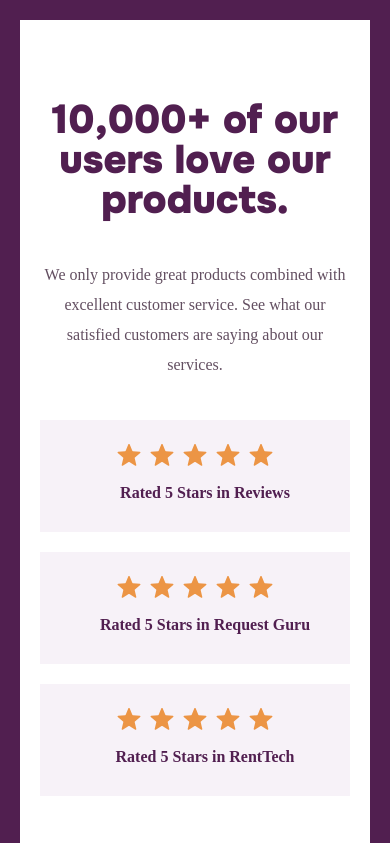
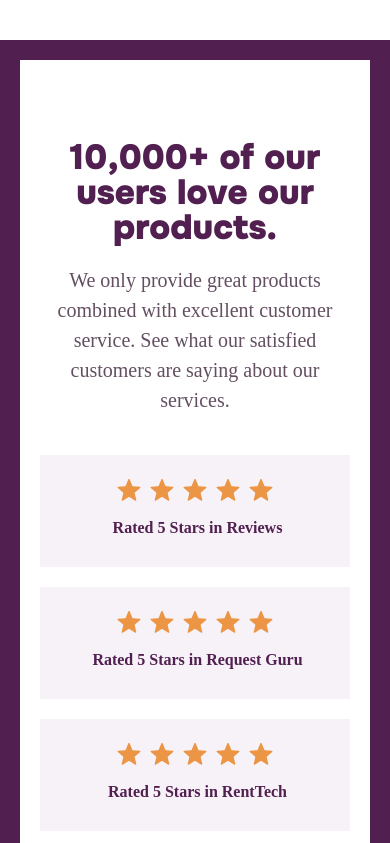
Before and after one commit to ibifaa/Review, a plain HTML site: page index.html in a window 390 px wide. Shown: the top 843 px of the page. Drawn offline with Linux system fonts and the light colour scheme.

Commit message:
fourth commit

```diff
--- a/index.html
+++ b/index.html
@@ -18,8 +18,8 @@
         <div class="sub-container">
             <div class="SectionOne flex">
                 <div class="promotionSection">
-                    <h1>10,000+ of our users love our products.</h1>
-                    <p class="promotion-text">We only provide great products combined with excellent customer service.
+                    <h1 class="promoText">10,000+ of our users love our products.</h1>
+                    <p class="promotion-para">We only provide great products combined with excellent customer service.
                         See what our satisfied
                         customers are saying about our services.</p>
                 </div>
--- a/styles.css
+++ b/styles.css
@@ -7,9 +7,9 @@
 .container{
     width: 100%;
     background-color: #511F50;
-    height: 100vh;
+    /* height: 100vh; */
     padding: 60px;
-    margin: auto;
+    margin: 40px auto;
 
 }
 
@@ -18,7 +18,7 @@
    background-color: white;
    margin: auto;
    padding: 50px 50px;
-   height: 80vh;
+   /* height: 80vh; */
 }
 
 .flex{
@@ -30,28 +30,25 @@
 
 }
 
+.promoText{
+    font-family: Onest;
+    font-weight: 900;
+    font-size: 45px;
+    line-height: 35px;
+    color: #511F50;
+    margin-bottom: 20px;
+
+}
+
 .SectionOne{
     justify-content: space-between;
 }
 
-
-
-h1{
-    font-family: Onest;
-    font-weight: 900;
-    font-size: 35px;
-    line-height: 35px;
-    color: #511F50;
-    margin-bottom: 20px;
-}
-
-.promotion-text{
+.promotion-para{
     font-size: 10px;
     color: #6b5569;
-    /* font-style: italic; */
-    line-height: 18px;
+    line-height: 16px;
 }
-
 
 .rate-text{
     display: inline;
@@ -134,7 +131,41 @@ img{
     margin-top: 60px;
 }
 
-@media only screen and (max-width:400px){
+@media only screen and (max-width:950px){
+    .container{
+        height: fit-content;
+        padding: 40px;
+    }
+
+    .sub-container{
+        padding: 30px 30px;
+       height: fit-content;
+       min-width: fit-content;
+       text-align: center;
+    }
+
+
+    .promoText{
+
+        font-size: 35px;
+
+    }
+
+    .rate-text{
+
+        font-size: 0.8rem ;
+        font-weight: 400;
+        margin-left: 5px;
+
+    }
+
+    .star-svg{
+        width:10px;
+        height:10px;
+    }
+}
+
+@media only screen and (max-width:600px){
     .container{
         height: fit-content;
         padding: 20px;
@@ -151,6 +182,7 @@ img{
     .flex{
         display: block;
     }
+
   .SectionOne{
     display: block;
   }
@@ -159,18 +191,15 @@ img{
     }
 
     h1{
-
-        font-size: 40px;
+        font-size: 45px;
         line-height: 40px;
         margin-top: 60px;
         margin-bottom: 40px;
-
     }
 
-    .promotion-text{
-        font-size: 16px;
+    .promotion-para{
+        font-size: 20px;
         color: #634f61;
-        /* font-style: italic; */
         line-height: 30px;
         margin-bottom: 40px;
     }
@@ -182,9 +211,6 @@ img{
         font-weight:bolder;
         color:#511f50;
         padding: 10px;
-
-
-
     }
 
     .sliderSection{
@@ -205,7 +231,7 @@ img{
     .review{
         margin: 0;
         margin-bottom: 20px;
-        height: 350px;
+        height: 400px;
         padding: 20px;
     }
 
```
